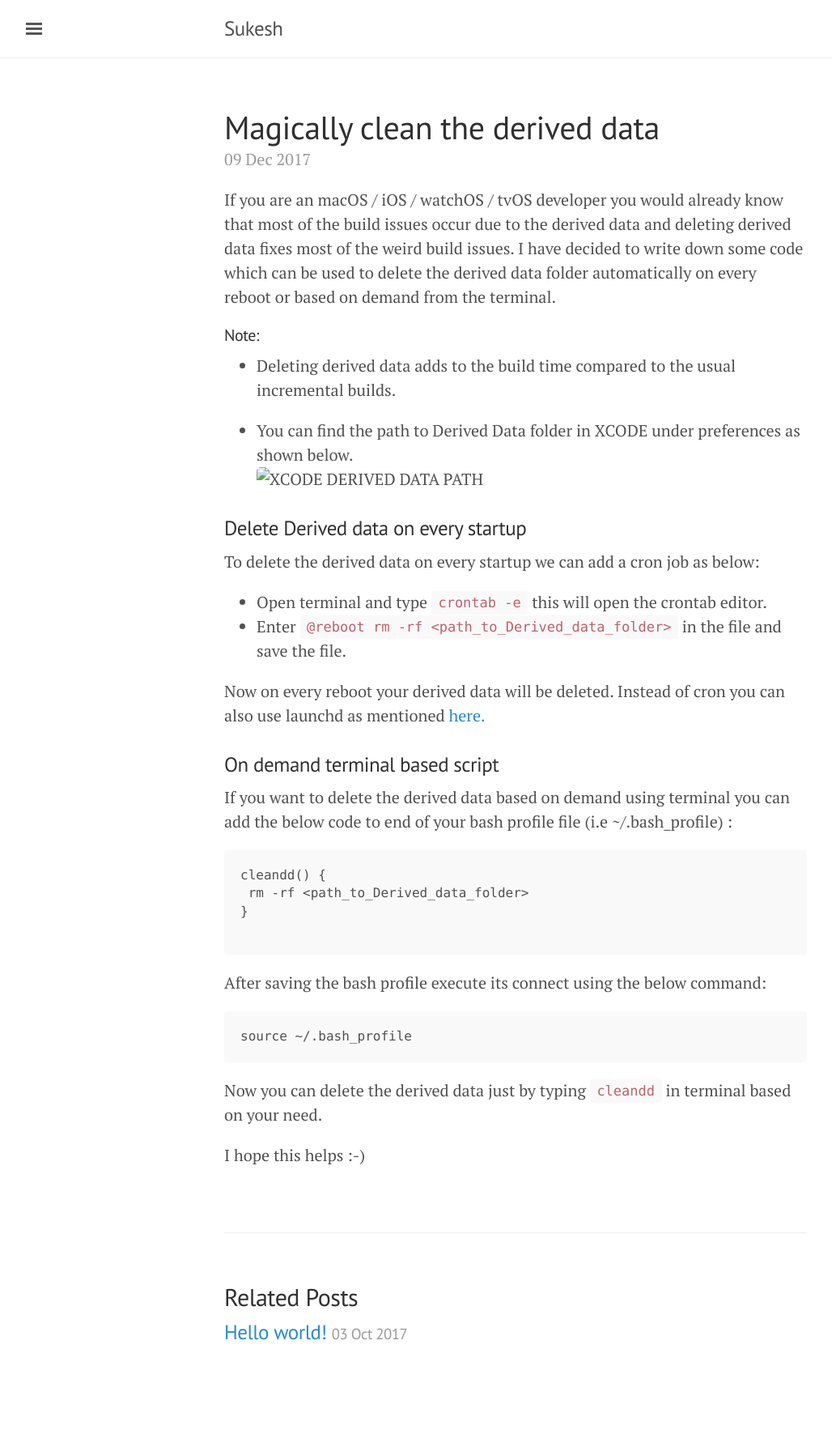
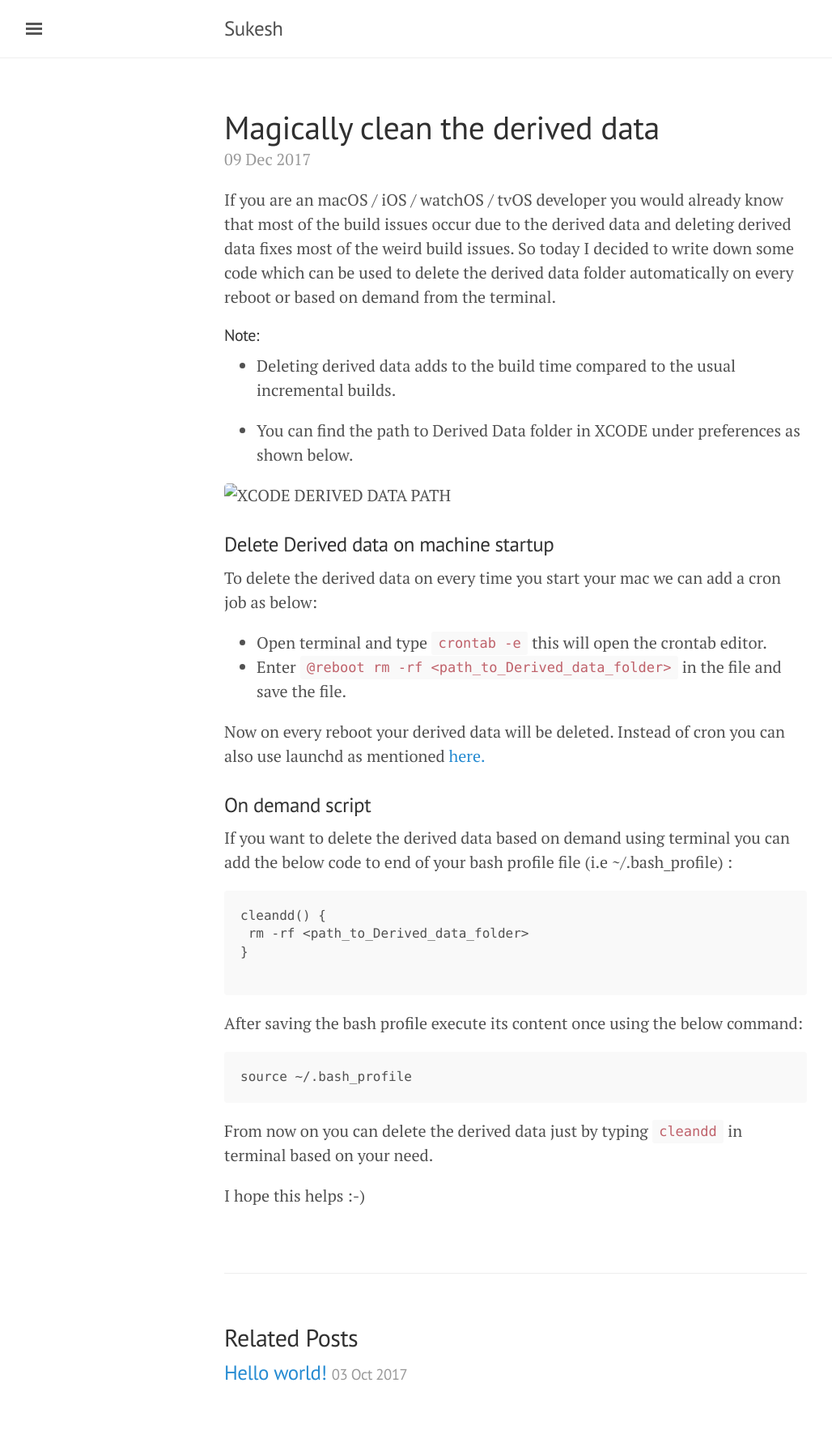
Before and after one commit to sukesh1989/sukesh1989.github.io, a Jekyll site: the page built from _posts/2017-12-09-delete-derived-data.md, in a window 1280 px wide. Shown: the whole page at 81% size, without its empty margins (3-1031 px from the left). Built offline with Jekyll 4.4.1, drawn with Linux system fonts in a browser that asks for light colours; before the commit the page ends 1721 px from its top, so only the background shows below that.

Commit message:
added image to derived data post

````diff
--- a/_posts/2017-12-09-delete-derived-data.md
+++ b/_posts/2017-12-09-delete-derived-data.md
@@ -3,17 +3,18 @@ layout: post
 title: Magically clean the derived data
 ---
 
-If you are an macOS / iOS / watchOS / tvOS developer you would already know that most of the build issues occur due to the derived data and deleting derived data fixes most of the weird build issues. I have decided to write down some code which can be used to delete the derived data folder automatically on every reboot or based on demand from the terminal.
+If you are an macOS / iOS / watchOS / tvOS developer you would already know that most of the build issues occur due to the derived data and deleting derived data fixes most of the weird build issues. So today I decided to write down some code which can be used to delete the derived data folder automatically on every reboot or based on demand from the terminal.
 
 ###### Note:
 * Deleting derived data adds to the build time compared to the usual incremental builds.
 
 * You can find the path to Derived Data folder in XCODE under preferences as shown below.
- ![XCODE DERIVED DATA PATH](http://blog.suke.sh/posts/images/xcode_derived_data_pref.jpeg "xcode derived data path")
+
+ ![XCODE DERIVED DATA PATH](./images/xcode_derived_data_pref.jpeg)
 
 
-### Delete Derived data on every startup
-To delete the derived data on every startup we can add a cron job as below:
+### Delete Derived data on machine startup
+To delete the derived data on every time you start your mac we can add a cron job as below:
 
 * Open terminal and type ``` crontab -e ``` this will open the crontab editor.
 * Enter ``` @reboot rm -rf <path_to_Derived_data_folder> ``` in the file and save the file.
@@ -22,7 +23,7 @@ Now on every reboot your derived data will be deleted. Instead of cron you can a
 
 
 
-### On demand terminal based script
+### On demand script
 If you want to delete the derived data based on demand using terminal you can add the below code to end of your bash profile file (i.e ~/.bash_profile) :
 
 ```
@@ -31,13 +32,13 @@ cleandd() {
 }
 
 ```
-After saving the bash profile execute its connect using the below command:
+After saving the bash profile execute its content once using the below command:
 
 ```
 source ~/.bash_profile
 ```
 
-Now you can delete the derived data just by typing ```cleandd``` in terminal based on your need.
+From now on you can delete the derived data just by typing ```cleandd``` in terminal based on your need.
 
 
 I hope this helps  :-)
````
Also changed, not shown: images/xcode_derived_data_pref.jpeg (renamed from _posts/images/xcode_derived_data_pref.jpeg).
